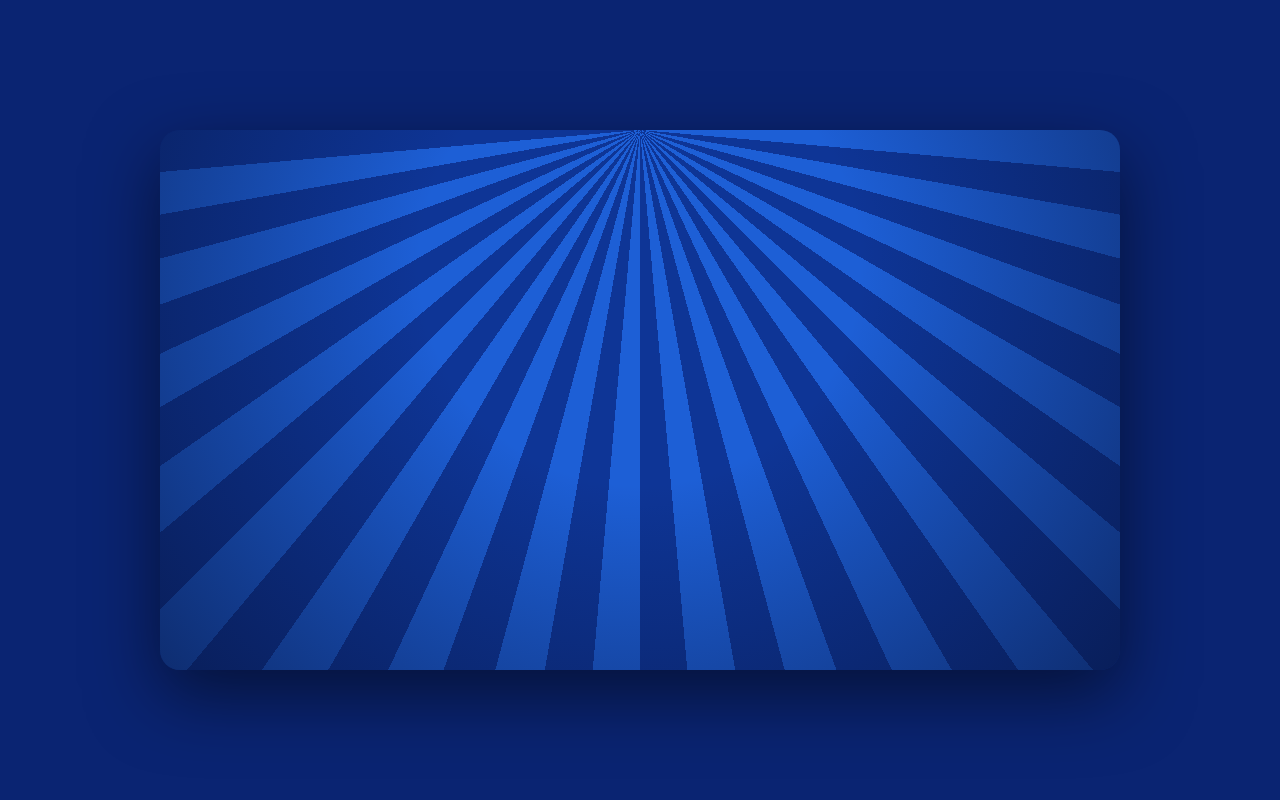
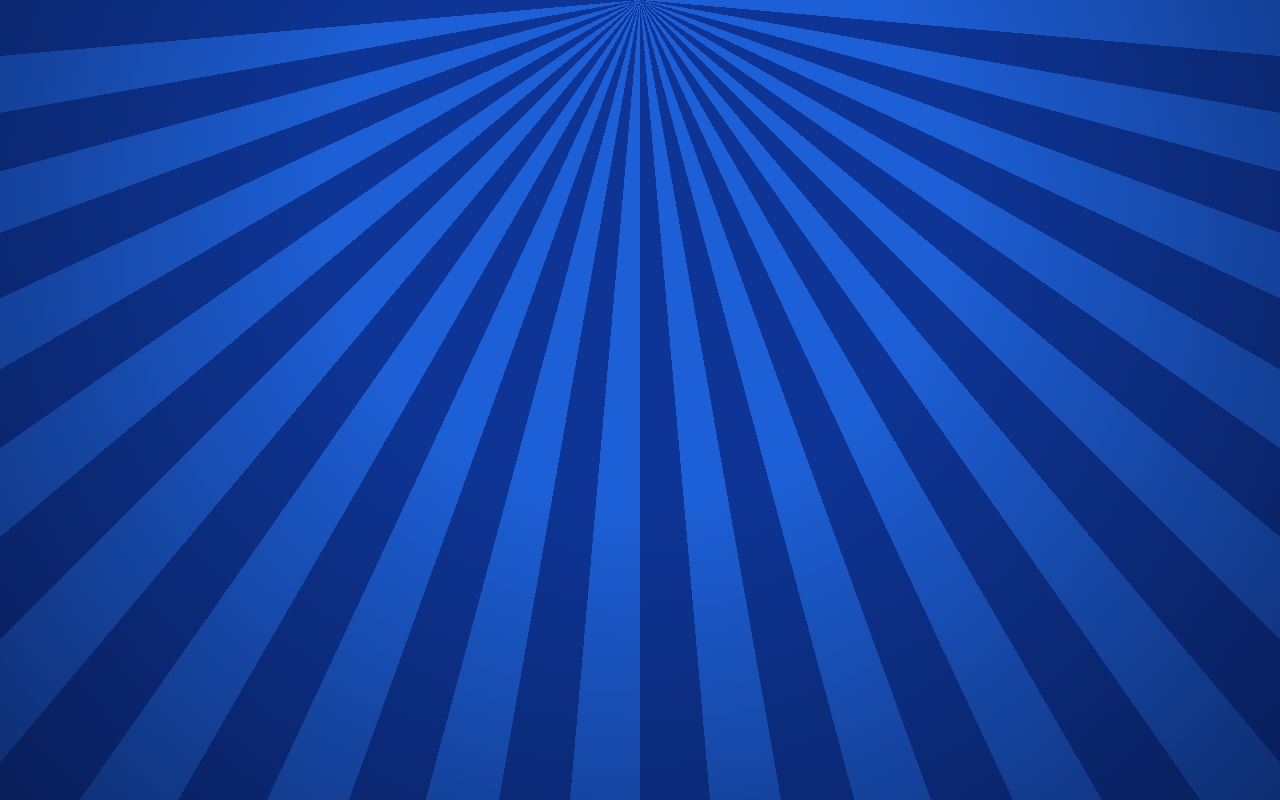
Before and after one commit to surveyor-saroar/Video-5, a plain HTML site: page index.html in a window 1280 px wide. Drawn offline with Linux system fonts and the light colour scheme.

Commit message:
Update index.html

```diff
--- a/index.html
+++ b/index.html
@@ -3,7 +3,7 @@
 <head>
   <meta charset="UTF-8" />
   <meta name="viewport" content="width=device-width, initial-scale=1.0" />
-  <title>index.html - Blue Sunburst Background</title>
+  <title>index.html - Fullscreen Blue Sunburst</title>
   <style>
     * {
       box-sizing: border-box;
@@ -11,29 +11,17 @@
       padding: 0;
     }
 
-    body {
-      min-height: 100vh;
-      display: flex;
-      flex-direction: column;
-      align-items: center;
-      justify-content: center;
-      background-color: #0A2472;
-      font-family: system-ui, -apple-system, sans-serif;
-      padding: 20px;
+    html, body {
+      width: 100%;
+      height: 100%;
       overflow: hidden;
     }
 
-    .stage {
-      position: relative;
-      width: 100%;
-      max-width: 960px;
-      aspect-ratio: 16 / 9;
-      border-radius: 20px;
-      overflow: hidden;
+    body {
       display: flex;
       align-items: center;
       justify-content: center;
-      box-shadow: 0 25px 70px rgba(0, 0, 0, 0.5);
+      font-family: system-ui, -apple-system, sans-serif;
       background:
         radial-gradient(circle at 50% 25%, transparent 35%, rgba(6, 18, 58, 0.65) 100%),
         repeating-conic-gradient(
@@ -41,6 +29,16 @@
           #1D5FD6 0deg 5deg,
           #0E3596 5deg 10deg
         );
+    }
+
+    .stage {
+      position: fixed;
+      inset: 0;
+      width: 100vw;
+      height: 100vh;
+      display: flex;
+      align-items: center;
+      justify-content: center;
     }
 
     .scene {
```
